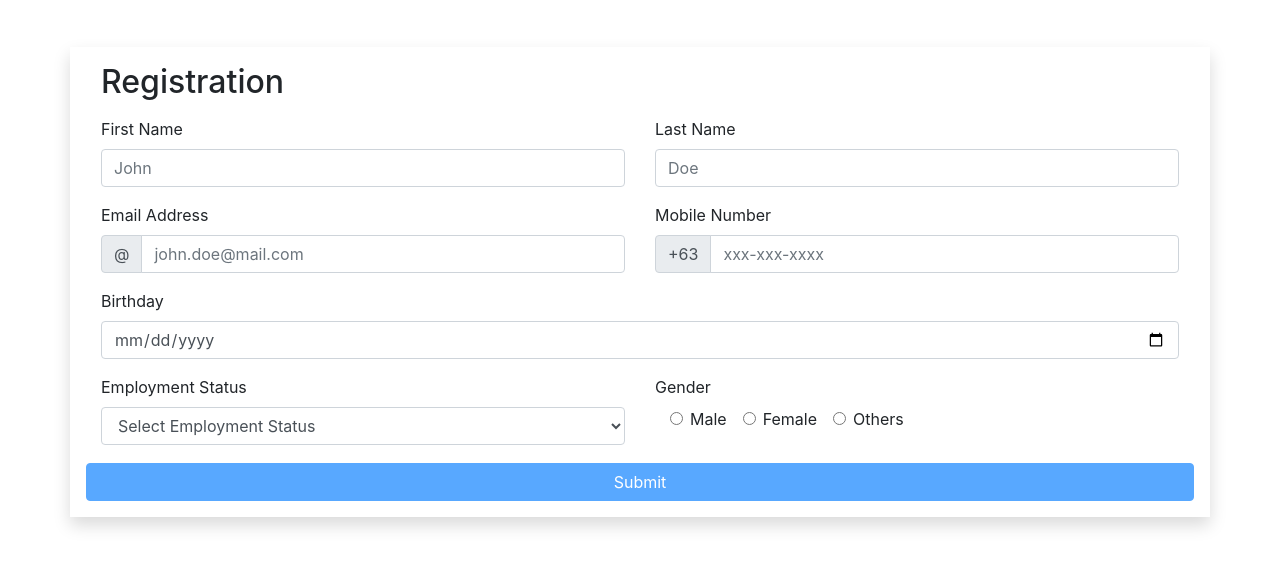
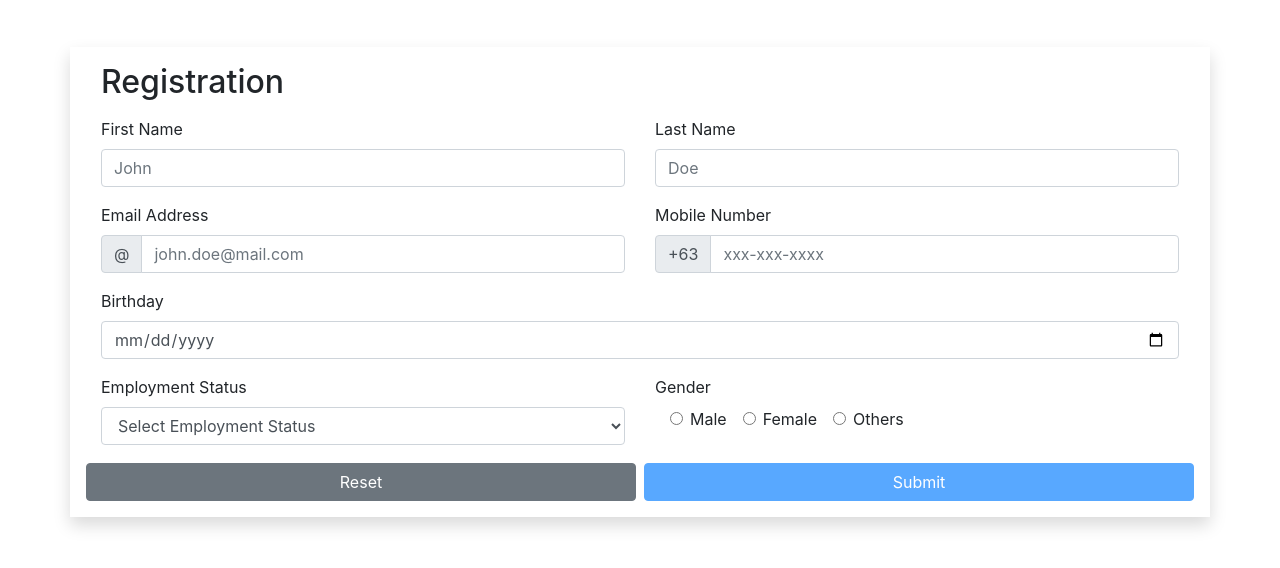
Before and after one commit to gian-rafael/angular-bootstrap-form, an Angular app: page / in a window 1280 px wide. Shown: the part 118-686 px from the top of the page. Built offline with nearby package versions, Linux system fonts and the light colour scheme.

Commit message:
#1 added form reset button

```diff
--- a/src/app/form/form.component.html
+++ b/src/app/form/form.component.html
@@ -61,7 +61,8 @@
       <!-- Birthday -->
       <div class="form-group col-12">
         <label>Birthday</label>
-        <input ngModel type="date" #birthday="ngModel"  [class.border-danger]="birthday.touched && birthday.errors" name="birthday" class="form-control" [max]="CURRENT_DATE" required>
+        <input ngModel type="date" #birthday="ngModel" [class.border-danger]="birthday.touched && birthday.errors"
+          name="birthday" class="form-control" [max]="CURRENT_DATE" required>
         <div class="text-danger" *ngIf="birthday.touched && birthday.errors">
           Birthday is required.
         </div>
@@ -94,10 +95,15 @@
           </div>
         </div>
       </div>
-      <button class="col-12 btn btn-primary" type="submit" [disabled]="form.invalid" data-toggle="modal"
-        data-target="#formModal">
-        Submit
-      </button>
+      <div class="d-flex w-100 flex-column-reverse flex-md-row h-100 justify-content-md-center">
+        <button class="col-12 col-md btn btn-secondary mr-md-1" type="reset">
+          Reset
+        </button>
+        <button class="col-12 col-md btn btn-primary mb-2 mb-md-0 ml-md-1" type="submit" [disabled]="form.invalid" data-toggle="modal"
+          data-target="#formModal">
+          Submit
+        </button>
+      </div>
     </div>
   </form>
 </div>
```
